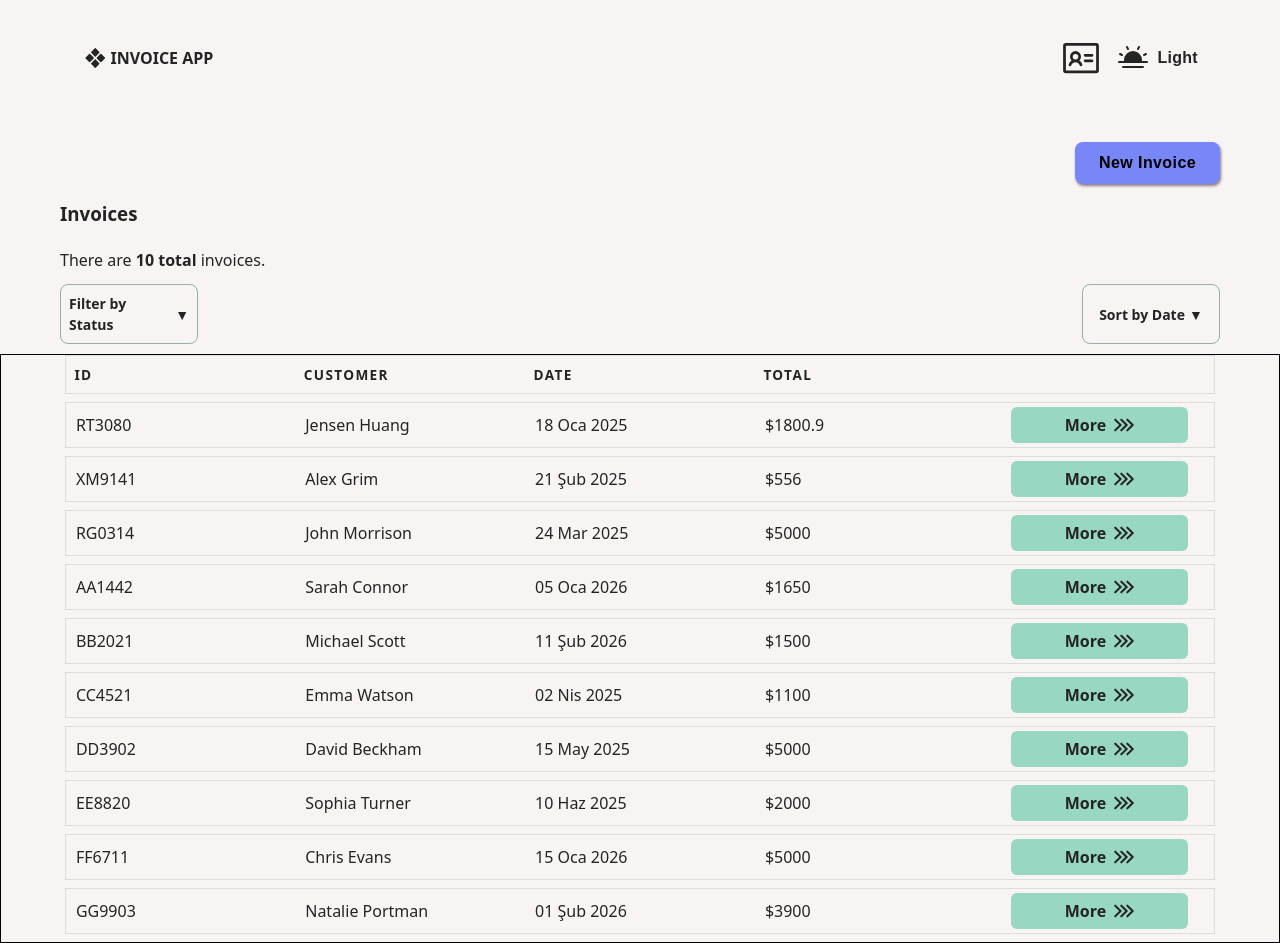
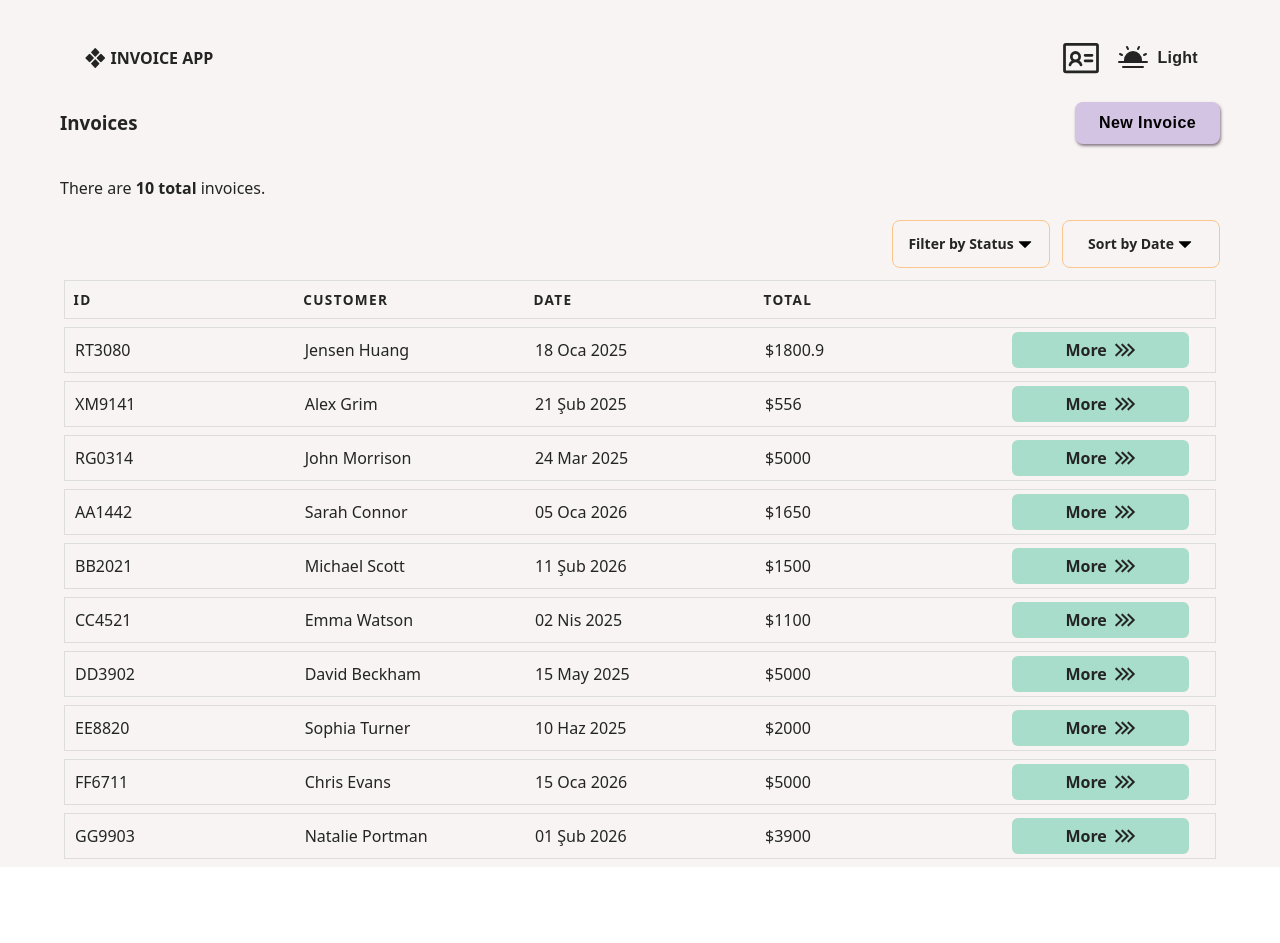
Before and after one commit to banuaggun/invoice-app-react, a React (Vite) app: page / in a window 1280 px wide. After the commit the page ends 867 px from the top, so only its background shows below. Built offline with nearby package versions, Linux system fonts and the light colour scheme.

Commit message:
style: adjust UI for invoice filter and new invoice button

```diff
--- a/src/components/invoice-filter/InvoiceFilter.jsx
+++ b/src/components/invoice-filter/InvoiceFilter.jsx
@@ -1,23 +1,54 @@
-import React, { useState } from "react";
+import React, { useState, useEffect, useRef } from "react";
 import "./invoice-filter.css";
 
 const InvoiceFilter = ({ filter, setFilter, sort, setSort }) => {
   const [openStatus, setOpenStatus] = useState(false);
   const [openSort, setOpenSort] = useState(false);
 
+  const statusRef = useRef(null);
+  const sortRef = useRef(null);
 
+  useEffect(() => {
+    function handleClickOutside(event) {
+      if (
+        statusRef.current &&
+        !statusRef.current.contains(event.target) &&
+        sortRef.current &&
+        !sortRef.current.contains(event.target)
+      ) {
+        setOpenStatus(false);
+        setOpenSort(false);
+      }
+    }
+    document.addEventListener("mousedown", handleClickOutside);
+    return () => {
+      document.removeEventListener("mousedown", handleClickOutside);
+    };
+  }, []);
 
   const statusOptions = ["all", "draft", "pending", "paid"];
-  const sortOptions = ["newest", "oldest"];
+  const sortOptions = ["all", "newest", "oldest"];
 
   return (
     <div className="invoice-filter">
       {/* Status Filter */}
-      <div className="filter-section">
-        <div className="filter-title" onClick={() => setOpenStatus(!openStatus)}>
+      <div className="filter-section" ref={statusRef}>
+        <div
+          className="filter-title"
+          onClick={() => {
+            setOpenStatus(!openStatus);
+            setOpenSort(false);
+          }}>
           {filter ? filter : "Filter by Status"}
           <span className={`arrow ${openStatus ? "open" : ""}`}>
-            ▼
+            <svg
+              xmlns="http://www.w3.org/2000/svg"
+              width="18"
+              height="18"
+              fill="#000000"
+              viewBox="0 0 256 256">
+              <path d="M213.66,101.66l-80,80a8,8,0,0,1-11.32,0l-80-80A8,8,0,0,1,48,88H208a8,8,0,0,1,5.66,13.66Z"></path>
+            </svg>
           </span>
         </div>
         {openStatus && (
@@ -37,11 +68,23 @@ const InvoiceFilter = ({ filter, setFilter, sort, setSort }) => {
       </div>
 
       {/* Sort Filter */}
-      <div className="filter-section">
-        <div className="filter-title" onClick={() => setOpenSort(!openSort)}>
+      <div className="filter-section" ref={sortRef}>
+        <div
+          className="filter-title"
+          onClick={() => {
+            setOpenSort(!openSort);
+            setOpenStatus(false);
+          }}>
           {sort ? sort : "Sort by Date"}
           <span className={`arrow ${openSort ? "open" : ""}`}>
-            ▼
+            <svg
+              xmlns="http://www.w3.org/2000/svg"
+              width="18"
+              height="18"
+              fill="#000000"
+              viewBox="0 0 256 256">
+              <path d="M213.66,101.66l-80,80a8,8,0,0,1-11.32,0l-80-80A8,8,0,0,1,48,88H208a8,8,0,0,1,5.66,13.66Z"></path>
+            </svg>
           </span>
         </div>
         {openSort && (
@@ -50,7 +93,7 @@ const InvoiceFilter = ({ filter, setFilter, sort, setSort }) => {
               <li
                 key={opt}
                 onClick={() => {
-                  setSort(opt);
+                  setSort(opt === "all" ? "" : opt);
                   setOpenSort(false);
                 }}>
                 {opt}
--- a/src/components/invoice-filter/invoice-filter.css
+++ b/src/components/invoice-filter/invoice-filter.css
@@ -1,9 +1,11 @@
 .invoice-filter {
   width: 100%;
-  height:auto;
+  height: auto;
   display: flex;
   flex-direction: row;
-  justify-content: space-between;
+  justify-content: flex-end;
+  gap: 12px;
+  box-sizing: border-box;
 }
 
 .arrow {
@@ -14,21 +16,28 @@
   transform: rotate(180deg);
 }
 
-.filter-title{
+.filter-title {
   display: flex;
-    gap:4px;
+  gap: 2px;
   align-items: center;
+  justify-content: flex-start;
 }
 
-.filter-section{
-    width: 120px;
-    height:auto;
+.filter-title span {
+  display: flex;
+  align-items: center;
+  white-space: nowrap;
+}
+
+.filter-section {
+  width: 140px;
+  height: 30px;
   display: flex;
   align-items: center;
   justify-content: center;
- border:1px solid var(--btn-sort);
- color:var(--text-color);
- padding:8px 8px;
+  border: 1px solid var(--btn-sort);
+  color: var(--text-color);
+  padding: 8px 8px;
   border-radius: 8px;
   font-size: 14px;
   font-weight: bold;
@@ -40,29 +49,9 @@
   justify-content: center;
   color: #2b2c2b;
   padding: 8px 8px;
-  width:120px;
-  height:auto;
+  width: 140px;
+  height: auto;
   background-color: var(--btn-sort);
-  /*
-  background-image:
-    radial-gradient(
-      93% 87% at 87% 89%,
-      rgba(0, 0, 0, 0.23) 0%,
-      transparent 86.18%
-    ),
-    radial-gradient(
-      66% 66% at 26% 20%,
-      rgba(255, 255, 255, 0.55) 0%,
-      rgba(255, 255, 255, 0) 69.79%,
-      rgba(255, 255, 255, 0) 100%
-    );
-  box-shadow:
-    inset -3px -3px 9px rgba(255, 255, 255, 0.25),
-    inset 0px 3px 9px rgba(255, 255, 255, 0.3),
-    inset 0px 1px 1px rgba(255, 255, 255, 0.6),
-    inset 0px -8px 36px rgba(0, 0, 0, 0.3),
-    inset 0px 1px 5px rgba(255, 255, 255, 0.6);
-    */
   border-radius: 8px;
   font-weight: bold;
   font-size: 14px;
@@ -76,17 +65,22 @@
 .invoice-filter-list {
   position: absolute;
   display: inline-block;
-  z-index:10;
+  z-index: 10;
   top: 100%;
   background-color: #f9f9f9;
-  color:#4c4f57;
-  border: 1px solid #ddd;
+  color: #4c4f57;
+  border: 1px solid var(--btn-sort);
   border-radius: 8px;
   margin-top: 0px;
-  width: 120px;
-  height:max-content;
+  width: 140px;
+  height: max-content;
   list-style: none;
   padding: 0;
+  text-transform: capitalize;
+  box-shadow:
+    0 2px 4px rgba(0, 0, 0, 0.1),
+    0 4px 12px rgba(0, 0, 0, 0.15),
+    0 0 0 1px rgba(255, 255, 255, 0.05);
 }
 
 .invoice-filter-list li {
@@ -95,6 +89,7 @@
 }
 
 .invoice-filter-list li:hover {
-  background: #D0DCD9;
-  color:#242424;
+  background: var(--btn-sort-hover);
+  color: #242424;
+  border-radius: 8px;
 }
--- a/src/components/invoice-header/invoice-header.css
+++ b/src/components/invoice-header/invoice-header.css
@@ -1,21 +1,21 @@
 .invoice-header-area {
-    display: flex;
-    flex-direction: column;
     padding: 0 16px 0 16px;
-
+    width:100%;
+    box-sizing: border-box;
     top:90px;
-    position: sticky;
-    z-index: 999;
+    position: fixed;
+    z-index: 1000;
     background-color: var(--bg-color);
+    color:var(--text-color);
 }
 
 .invoice-header-area-row-1{
-    display:flex;
+    display: flex;
     align-items: center;
     justify-content: space-between;
 }
 
-.invoice-header-area-row-1 button{
+.invoice-header-area-row-1 > button{
     padding:12px 24px;
     font-weight: 700;
     font-size: 1rem;
@@ -45,22 +45,23 @@
 .invoice-header-area-row-2 {
     position: relative;
     width: 100%;
-    cursor: pointer;
-    margin:12px 0 12px 0;
+    margin:20px 0 20px 0;
 }
 
 .invoice-header-area-row-3{
     width: 100%;
+    display: flex;
+    justify-content: flex-end;
 }
 
 @media only screen and (min-width:601px){
     .invoice-header-area{
-        padding:0 60px 0 60px;
-    }
-    .invoice-header-area-row-2{
-        display:flex;
-        flex-direction: row;
-        align-items: center;
-        justify-content: space-between;
+        padding:0 50px 0 50px;
     }
 }
+
+@media only screen and (min-width:1026px){
+    .invoice-header-area{
+        padding: 0 60px 0 60px;
+    }
+}
--- a/src/components/invoice-list/invoice-list.css
+++ b/src/components/invoice-list/invoice-list.css
@@ -1,36 +1,4 @@
-
 .invoice-list {
     position: relative;
-    margin-top:100px;
-    border:1px solid black;
+    margin-top:280px;
 }
-
-/*
-.invoice-list h2 {
-    margin-bottom: 12px;
-    font-size: 20px;
-    color: #444;
-}
-
-.invoice-card {
-  flex: 1 1 280px;
-  max-width: 300px;
-  box-sizing: border-box;
-}
-
-
-@media only screen and (min-width:601px){
-    .invoice-list{
-        padding:16px 0px;
-        margin:120px auto 20px auto;
-        width:100%;
-        max-width: 1200px;
-        display: flex;
-        flex-wrap: wrap;
-        justify-content: space-around;
-        box-sizing: border-box;
-        gap: 30px;
-    }
-
-}
-    */
--- a/src/index.css
+++ b/src/index.css
@@ -15,11 +15,11 @@
   --bg-color: #F7F4F3;
   --text-color: #242424;
   --btn-text:#000000;
-  --btn-invoice:#7887F7;
-  --btn-invoice-hover:#3E53F4;
-  --btn-sort:#95B1A9;
-  --btn-sort-hover:#D0DCD9;
-  --btn-more:#98D7C1;
+  --btn-invoice:#D3C4E3;
+  --btn-invoice-hover:#B79ED1;
+  --btn-sort:#F9C78A;
+  --btn-sort-hover:#F7B564;
+  --btn-more:#A7DDCA;
   --btn-more-hover:#7CCBB0;
   --button-bg: transparent;
   --button-text: #333;
@@ -32,11 +32,11 @@
   --bg-color: #4C4F57;
   --text-color: #f9f9f9;
   --btn-text:#000000;
-  --btn-invoice:#8B98F8;
-  --btn-invoice-hover:#3E53F4;
-  --btn-sort:#B9CBC6;
-  --btn-sort-hover:#D0DCD9;
-  --btn-more:#B6E2D3;
+  --btn-invoice:#D3C4E3;
+  --btn-invoice-hover:#B79ED1;
+  --btn-sort:#F9C78A;
+  --btn-sort-hover:#F7B564;
+  --btn-more:#C4E8DC;
   --btn-more-hover:#7CCBB0;
   --button-bg: transparent;
   --button-text: #f9f9f9;
--- a/src/pages/invoice-detail/InvoiceDetail.jsx
+++ b/src/pages/invoice-detail/InvoiceDetail.jsx
@@ -61,7 +61,7 @@ const InvoiceDetail = () => {
         </p>
       </Modal>
 
-      <h2>Invoice {invoice.id}</h2>
+      <h2 className="detail-header">Invoice {invoice.id}</h2>
       <div className="area-1">
         <div className="row-1">
           <p>
@@ -86,19 +86,19 @@ const InvoiceDetail = () => {
         </div>
       </div>
 
-      <h3>Sender Address</h3>
+      <h3 className="detail-header">Sender Address</h3>
       <p>
         {invoice.senderAddress.street}, {invoice.senderAddress.city},{" "}
         {invoice.senderAddress.postCode}, {invoice.senderAddress.country}
       </p>
 
-      <h3>Client Address</h3>
+      <h3 className="detail-header">Client Address</h3>
       <p>
         {invoice.clientAddress.street}, {invoice.clientAddress.city},{" "}
         {invoice.clientAddress.postCode}, {invoice.clientAddress.country}
       </p>
 
-      <h3>Items</h3>
+      <h3 className="detail-header">Items</h3>
       <ul>
         {invoice.items.map((item, idx) => (
           <li key={idx}>
@@ -107,7 +107,7 @@ const InvoiceDetail = () => {
         ))}
       </ul>
 
-      <h3>Total: ${invoice.total}</h3>
+      <h3 className="detail-header">Total: ${invoice.total}</h3>
     </div>
   );
 };
--- a/src/pages/invoice-detail/detail.css
+++ b/src/pages/invoice-detail/detail.css
@@ -100,7 +100,7 @@
 }
 
 /* Başlıklar */
-h2, h3 {
+.detail-header {
   margin-top: 110px;
   margin-bottom: 8px;
   font-weight: 600;
```
Lines whose indentation alone changed are shown as unchanged.
